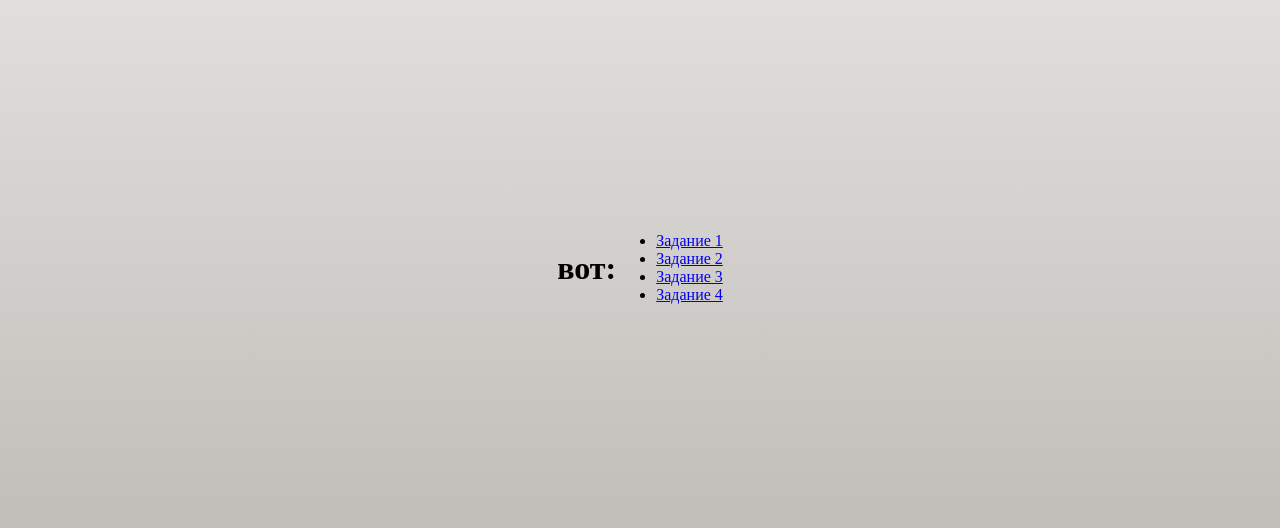
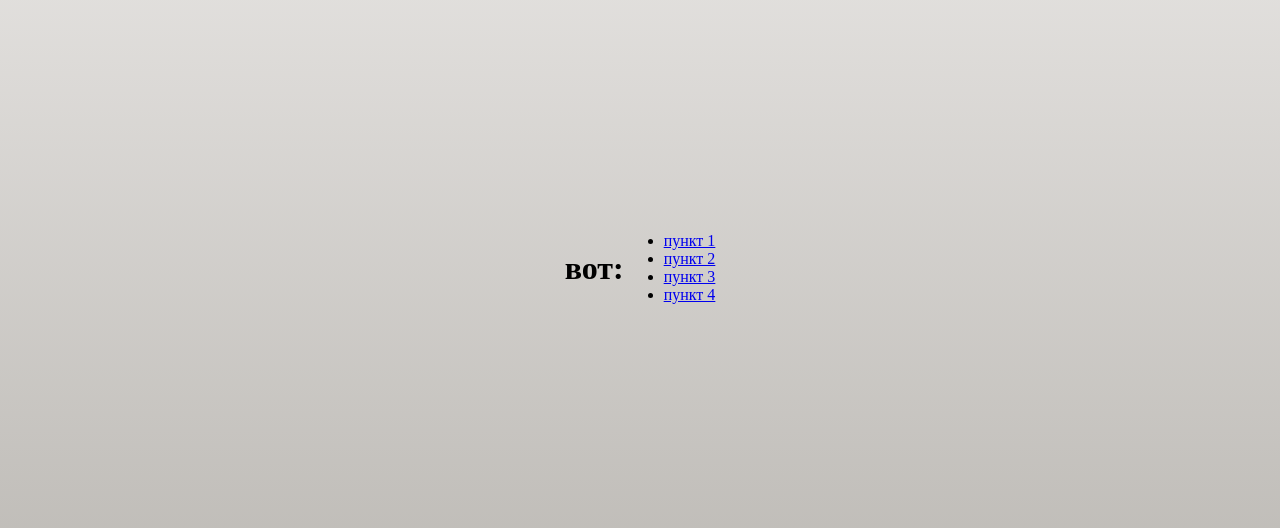
Before and after one commit to aizenxen/dhtml, a plain HTML site: page index.html in a window 1280 px wide. Shown: the part 140-668 px from the top of the page. Drawn offline with Linux system fonts and the light colour scheme.

Commit message:
вот так вот

```diff
--- a/index.html
+++ b/index.html
@@ -9,10 +9,10 @@
     <body>
         <h1>вот:</h1>
         <ul>
-            <li><a href="1.html">Задание 1</a></li>
-            <li><a href="2.html">Задание 2</a></li>
-            <li><a href="3.html">Задание 3</a></li>
-            <li><a href="4.html">Задание 4</a></li>
+            <li><a href="1.html">пункт 1</a></li>
+            <li><a href="2.html">пункт 2</a></li>
+            <li><a href="3.html">пункт 3</a></li>
+            <li><a href="4.html">пункт 4</a></li>
         </ul>
     </body>
 </html>
```
Also changed, not shown: 1.html (+1 -1 lines).
